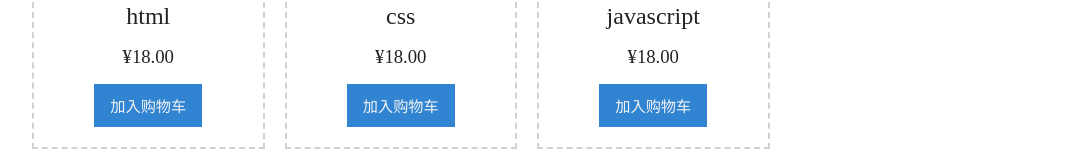
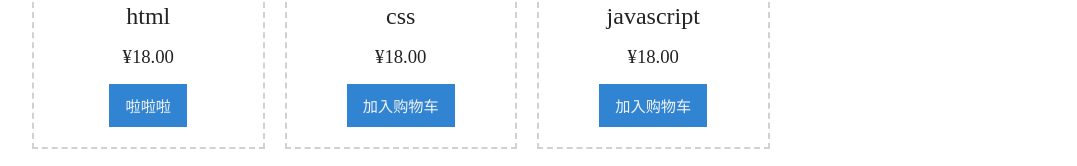
Before and after one commit to ZMSN1998HT/shopping_cart, a plain HTML site: page index.html in a window 1280 px wide. Shown: the part 206-372 px from the top of the page, without its empty margins (8-1085 px from the left). Drawn offline with Linux system fonts and the light colour scheme.

Commit message:
change index.html

```diff
--- a/index.html
+++ b/index.html
@@ -17,7 +17,7 @@
             <h2 class="product-name">html</h2>
             <h3 class="product-price">18.00</h3>
             <button class="btn btn-primary" data-action="ADD_TO_CART">
-              加入购物车
+              啦啦啦
             </button>
           </div>
           <div class="product">
```
